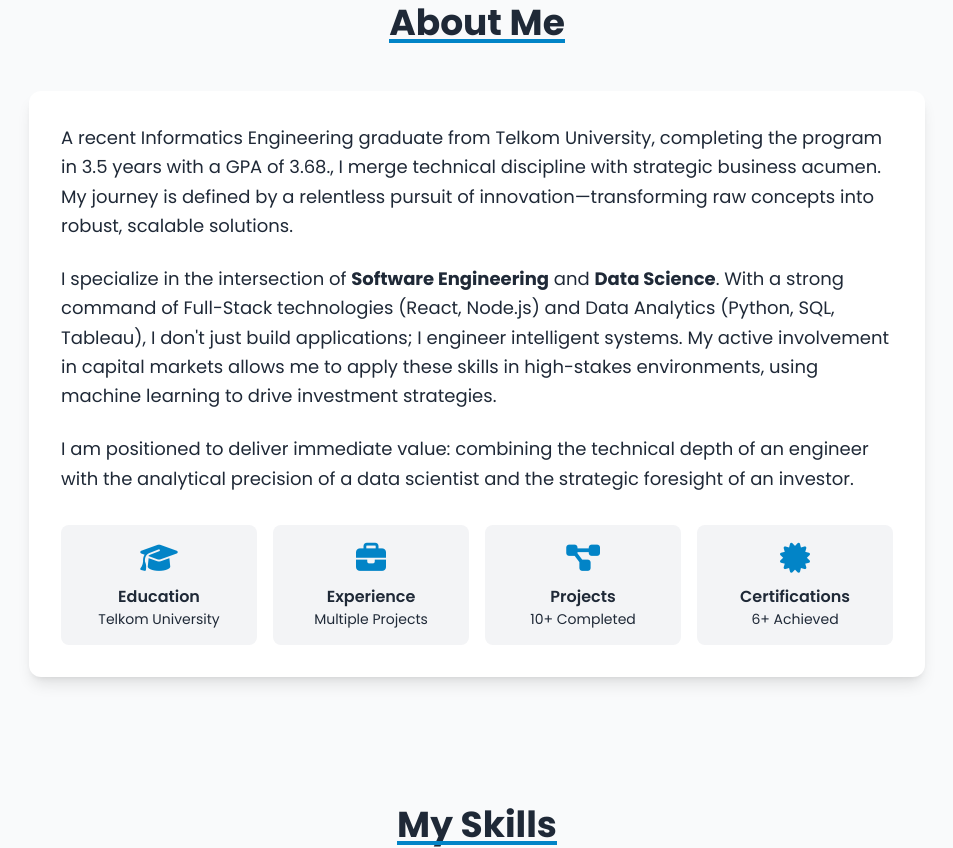
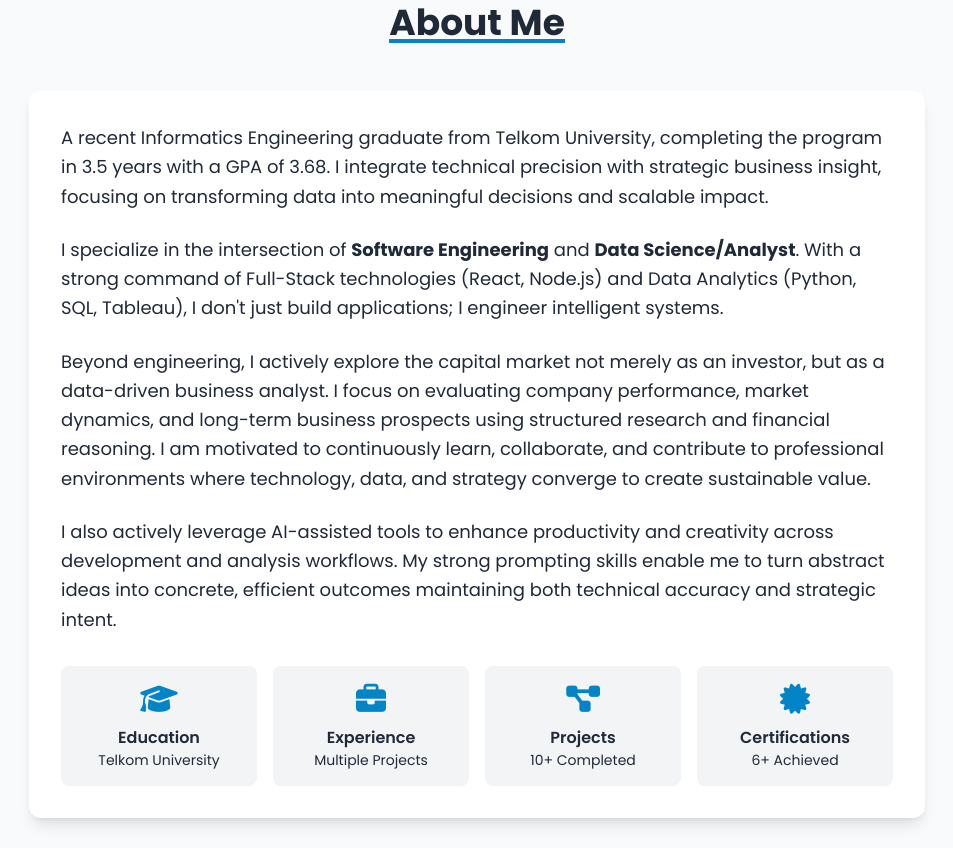
Before and after one commit to FirmanRcode/Portfolio_Restu-Firmansyah, a website: page index.html in a window 1280 px wide. Shown: the part 957-1805 px from the top of the page, without its empty margins (163-1116 px from the left). Drawn offline with nearby package versions, Linux system fonts and the light colour scheme.

Commit message:
feat: Update "About Me" section and "Data-Driven Investment Strategy" project description to emphasize data-driven business analysis, capital markets, and AI tool proficiency.

```diff
--- a/index.html
+++ b/index.html
@@ -225,15 +225,21 @@
 
                 <div class="bg-white dark:bg-gray-800 rounded-xl shadow-lg p-6 md:p-8 animate-slide-up">
                     <p class="text-lg leading-relaxed mb-6">
-                        A recent Informatics Engineering graduate from Telkom University, completing the program in 3.5 years with a GPA of 3.68., I merge technical discipline with strategic business acumen. My journey is defined by a relentless pursuit of innovation—transforming raw concepts into robust, scalable solutions.
+                        A recent Informatics Engineering graduate from Telkom University, completing the program in 3.5 years with a GPA of 3.68. I integrate technical precision with strategic business insight, focusing on transforming data into meaningful decisions and scalable impact.
                     </p>
 
                     <p class="text-lg leading-relaxed mb-6">
-                        I specialize in the intersection of <strong>Software Engineering</strong> and <strong>Data Science</strong>. With a strong command of Full-Stack technologies (React, Node.js) and Data Analytics (Python, SQL, Tableau), I don't just build applications; I engineer intelligent systems. My active involvement in capital markets allows me to apply these skills in high-stakes environments, using machine learning to drive investment strategies.
+                        I specialize in the intersection of <strong>Software Engineering</strong> and <strong>Data Science/Analyst</strong>. With a strong command of Full-Stack technologies (React, Node.js) and Data Analytics (Python, SQL, Tableau), I don't just build applications; I engineer intelligent systems.
+                    </p>
+
+                    <p class="text-lg leading-relaxed mb-6">
+                    Beyond engineering, I actively explore the capital market  not merely as an investor, but as a data-driven business analyst. I focus on evaluating company performance, market dynamics, and long-term business prospects using structured research and financial reasoning.
+
+I am motivated to continuously learn, collaborate, and contribute to professional environments where technology, data, and strategy converge to create sustainable value.
                     </p>
 
                     <p class="text-lg leading-relaxed">
-                        I am positioned to deliver immediate value: combining the technical depth of an engineer with the analytical precision of a data scientist and the strategic foresight of an investor.
+                        I also actively leverage AI-assisted tools to enhance productivity and creativity across development and analysis workflows. My strong prompting skills enable me to turn abstract ideas into concrete, efficient outcomes maintaining both technical accuracy and strategic intent.
                     </p>
 
                     <div class="mt-8 grid grid-cols-2 md:grid-cols-4 gap-4">
@@ -716,8 +722,9 @@ Animation: Streamlit Lottie </span>
                      <div class="order-2 md:order-1">
                         <h3 class="text-2xl font-bold mb-4">Data-Driven Investment Strategy</h3>
                         <p class="text-gray-600 dark:text-gray-300 leading-relaxed mb-6">
-                            Beyond software development, I apply rigorous data analysis and machine learning techniques to financial markets.
-                            My portfolio significantly outperforms the composite index (IHSG) through a disciplined, quantitative approach.
+                          This project reflects a data-driven approach to evaluating business prospects and company performance in the financial market. The focus lies on rational, research based decision making through fundamental and quantitative analysis.
+
+It serves as a platform to sharpen my skills in business analysis, risk assessment, and strategic thinking all of which align closely with professional environments. The intention behind this work is continuous learning and disciplined decision-making, not merely financial results.
                         </p>
                         <ul class="space-y-3 mb-6">
                             <li class="flex items-start">
```
